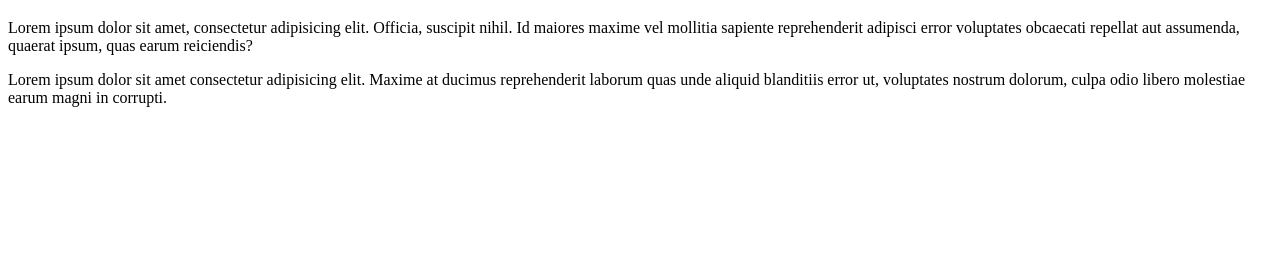
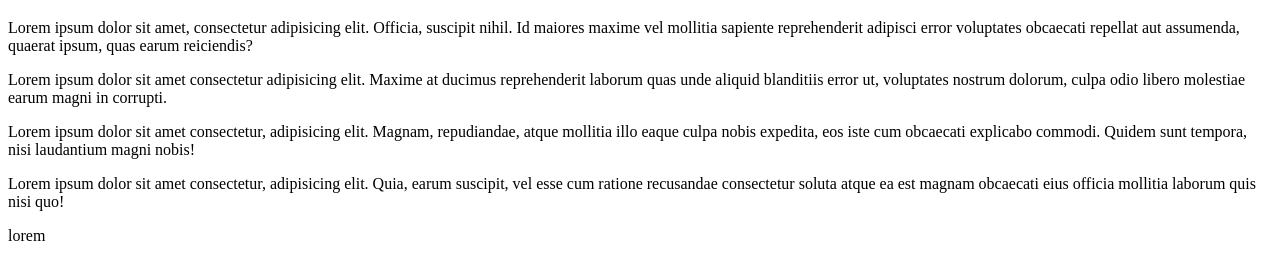
Before and after one commit to ErickOTC/hey, a plain HTML site: page site-exemplo/index.html in a window 1280 px wide. Shown: the part 61-340 px from the top of the page. Drawn offline with Linux system fonts and the light colour scheme.

Commit message:
varios lorem

```diff
--- a/site-exemplo/index.html
+++ b/site-exemplo/index.html
@@ -10,5 +10,8 @@
     <h1>hey, word</h1>
     <p>Lorem ipsum dolor sit amet, consectetur adipisicing elit. Officia, suscipit nihil. Id maiores maxime vel mollitia sapiente reprehenderit adipisci error voluptates obcaecati repellat aut assumenda, quaerat ipsum, quas earum reiciendis?</p>
     <p>Lorem ipsum dolor sit amet consectetur adipisicing elit. Maxime at ducimus reprehenderit laborum quas unde aliquid blanditiis error ut, voluptates nostrum dolorum, culpa odio libero molestiae earum magni in corrupti.</p>
+    <p>Lorem ipsum dolor sit amet consectetur, adipisicing elit. Magnam, repudiandae, atque mollitia illo eaque culpa nobis expedita, eos iste cum obcaecati explicabo commodi. Quidem sunt tempora, nisi laudantium magni nobis!</p>
+    <p>Lorem ipsum dolor sit amet consectetur, adipisicing elit. Quia, earum suscipit, vel esse cum ratione recusandae consectetur soluta atque ea est magnam obcaecati eius officia mollitia laborum quis nisi quo!</p>
+    <p>lorem</p>
 </body>
 </html>
```
